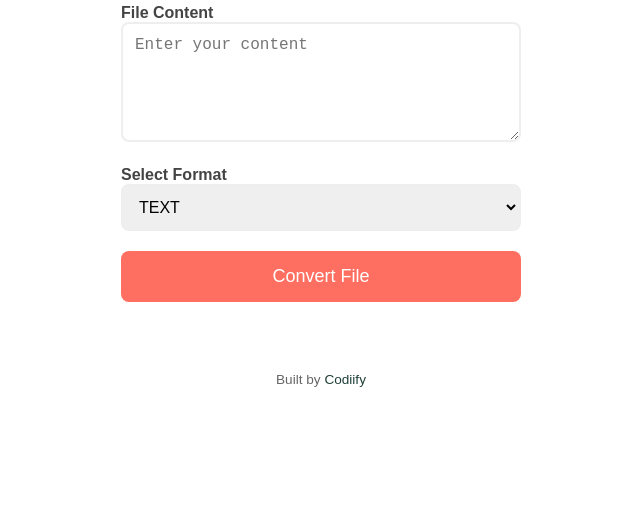
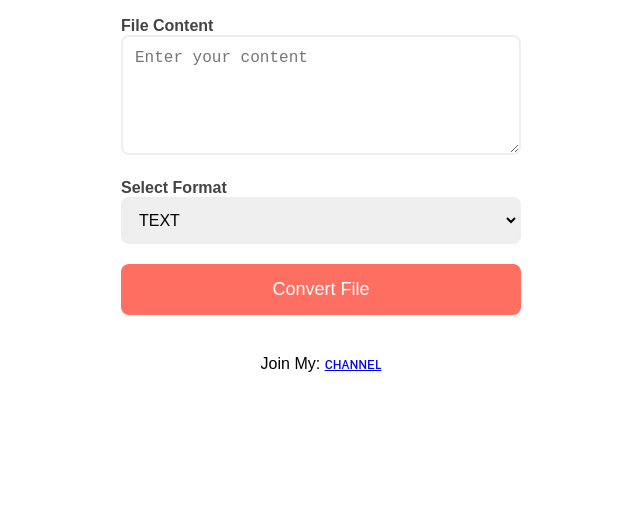
Before and after one commit to oop163/Channels-Player, a plain HTML site: page index.html in a window 1280 px wide. Shown: the part 294-800 px from the top of the page, without its empty margins (319-959 px from the left). Drawn offline with Linux system fonts and the light colour scheme.

Commit message:
Update index.html

```diff
--- a/index.html
+++ b/index.html
@@ -39,9 +39,9 @@
     </div>
   </div>
 
-  <footer>
-    Built by <a href="#">Codiify</a>
-  </footer>
+  <div class="credit">
+    <p>Join My: <a href="https://t.me/Rand2m" target="_blank">ᴄʜᴀɴɴᴇʟ</a></p>
+</div>
 
   <script src="script.js"></script>
 </body>
```
